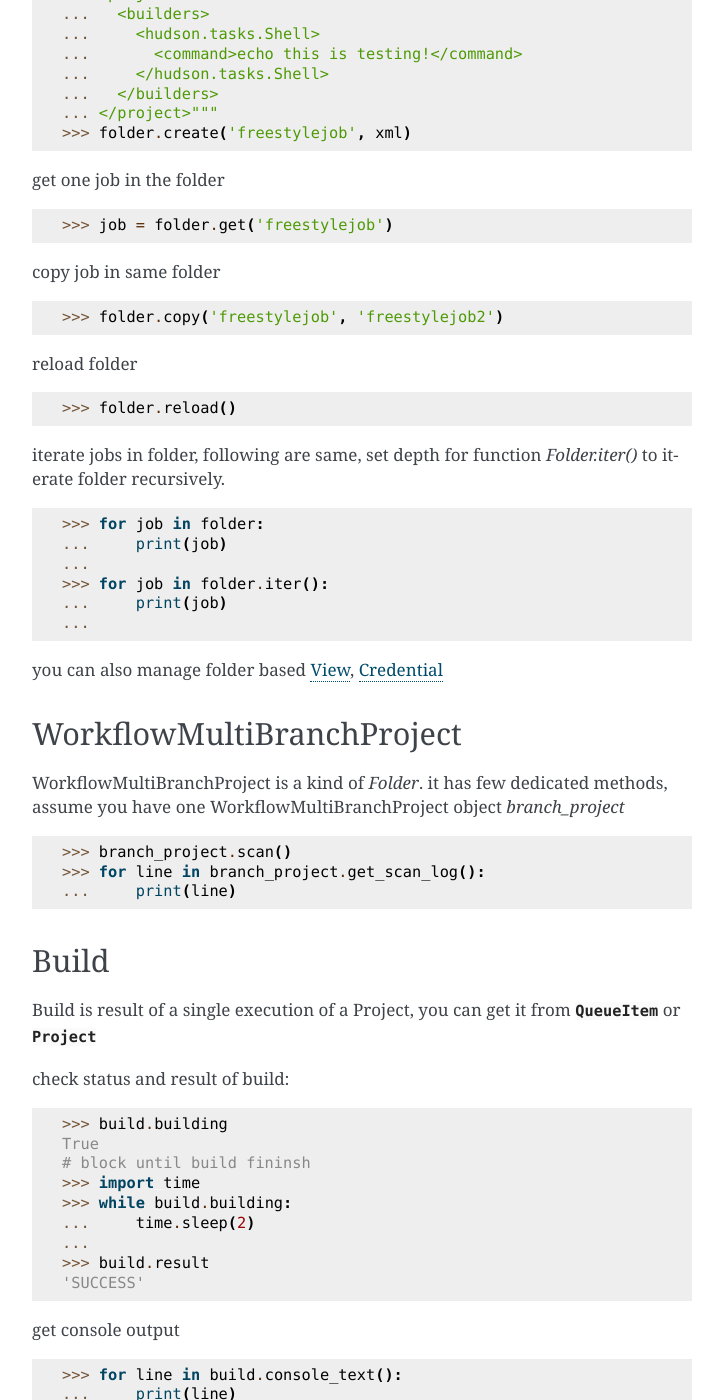
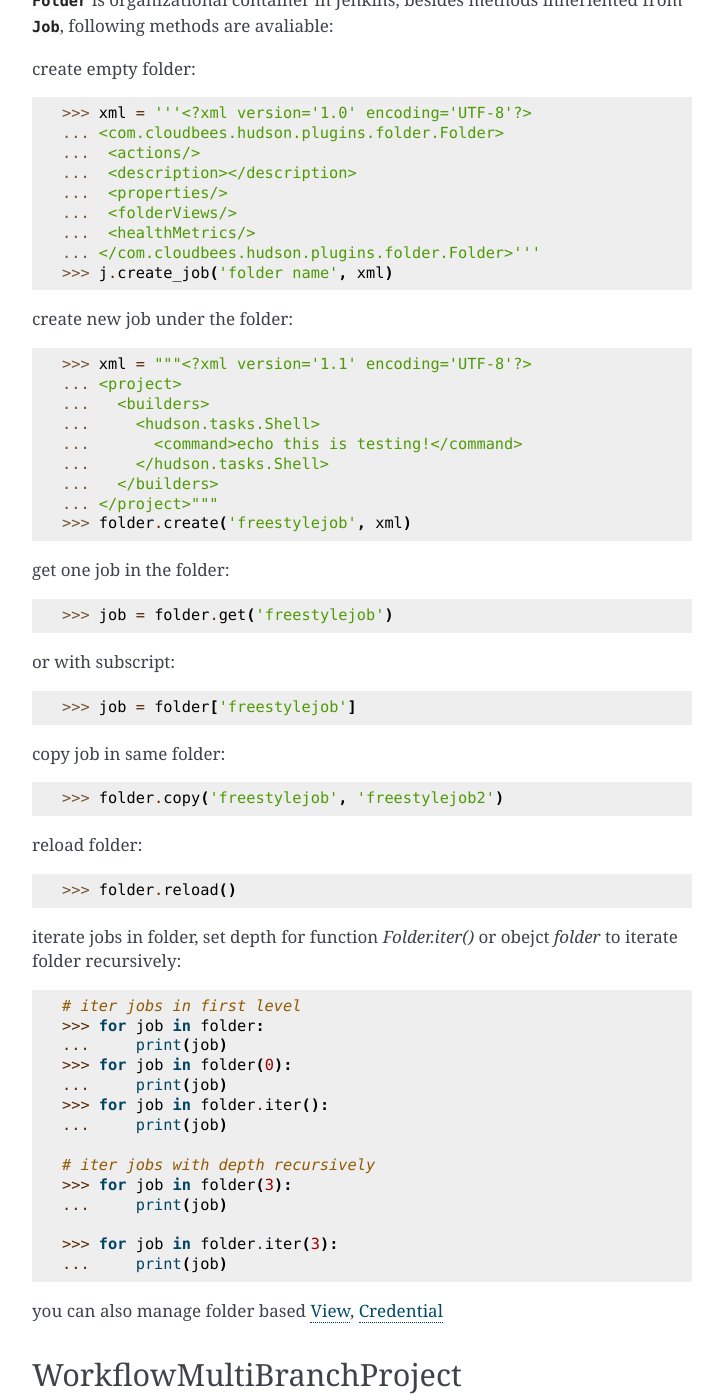
Before and after one commit to joelee2012/api4jenkins, a Sphinx documentation site: the page built from docs/source/user/example.rst, in a window 1280 px wide and 1400 px high, scrolled down 7106 px. Shown: the whole window, without its empty margins (388-1111 px from the left). Built offline with Sphinx 7.4.7, drawn with Linux system fonts in a browser that asks for light colours; pages that are not in the unit, such as notebooks, are missing from menus; some of the changed text lies outside the part shown.

Commit message:
- Support save artifacts as zip or only one file. - Support pythonic way to iterate jenkins and folder with depth.

```diff
--- a/api4jenkins/__version__.py
+++ b/api4jenkins/__version__.py
@@ -1,5 +1,5 @@
 # -*- coding: utf-8 -*-
-__version__ = '1.2'
+__version__ = '1.3'
 __title__ = 'api4jenkins'
 __description__ = 'Jenkins REST API client'
 __url__ = 'https://github.com/joelee2012/api4jenkins'
--- a/docs/source/user/example.rst
+++ b/docs/source/user/example.rst
@@ -60,12 +60,12 @@ Then we can access attribute(**must be snake case of json key**) of Jenkins obje
     >>> j.node_description
     'the master Jenkins node
 
-Call `j.attrs` to get the attributes list of an Item
+Call `j.attrs` to get the attributes list of an Item::
 
     >>> j.attrs
     ['_class', 'mode', 'node_description', 'node_name', 'num_executors', 'description', 'quieting_down', 'slave_agent_port', 'use_crumbs', 'use_security']
 
-With Jenkins object you can manage many Items including: `Job`_, `Credential`_, `Node`_, `View`_, `Queue`_, `Plugin`_, `System`_ and so on. let's start with `Job`_ management:
+With Jenkins object you can manage many Items including: `Job`_, `Credential`_, `Node`_, `View`_, `Queue`_, `Plugin`_, `System`_ and so on. let's start with `Job`_ management::
 
 create job with `j.create_job()`:
 
@@ -79,13 +79,16 @@ create job with `j.create_job()`:
     ... </project>"""
     >>> j.create_job('freestylejob', xml)
 
-once job is created, we can get it by call `j.get_job()` which will return a :class:`Job <api4jenkins.job.Job>` object.
+once job is created, we can get it by call `j.get_job()` or by subscript `j['freestylejob']` which will return a :class:`Job <api4jenkins.job.Job>` object::
 
     >>> job = j.get_job('freestylejob')
     >>> print(job)
     <FreeStyleProject: http://127.0.0.1:8080/job/freestylejob/>
 
-now let's copy a new job and delete new:
+    # optional you can get job by accessing j['freestylejob']
+    >>> job = j['freestylejob']
+
+now let's copy a new job and delete new::
 
     >>> j.copy_job('freestylejob', 'dump-freestylejob')
     >>> dump_job = j.get_job('dump-freestylejob')
@@ -96,7 +99,7 @@ now let's copy a new job and delete new:
     >>> print(dump_job)
     None
 
-call `j.build_job()` to trigger job to build if it is buildable, it will return a :class:`QueueItem <api4jenkins.queue.QueueItem>` which can be used for retriving the :class:`Build <api4jenkins.build.Build>`.
+call `j.build_job()` to trigger job to build if it is buildable, it will return a :class:`QueueItem <api4jenkins.queue.QueueItem>` which can be used for retriving the :class:`Build <api4jenkins.build.Build>`::
 
     >>> item = j.build_job('freestylejob')
     >>> import time
@@ -125,9 +128,25 @@ build with parameters is supported too::
 
     >>> item = j.build_job('freestylejob', arg1='string1', arg2='string2')
 
-it's also possiable to iterate jobs of Jenkins, default depth is 0 which means to iterate jobs in first level::
+it's also possiable to iterate jobs of Jenkins,  iterate jobs in first level::
 
+    # call function straightforward
     >>> for job in j.iter_jobs():
+    ...     print(job)
+
+    # or pythonic
+    >>> for job in j:
+    ...     print(job)
+
+    >>> for job in j(0):
+    ...     print(job)
+
+or iterate with depth ::
+
+    >>> for job in j.iter_jobs(3):
+    ...     print(job)
+
+    >>> for job in j(3):
     ...     print(job)
 
 
@@ -312,26 +331,38 @@ create new job under the folder:
     ... </project>"""
     >>> folder.create('freestylejob', xml)
 
-get one job in the folder
+get one job in the folder::
 
     >>> job = folder.get('freestylejob')
 
-copy job in same folder
+or with subscript::
+
+    >>> job = folder['freestylejob']
+
+copy job in same folder::
 
     >>> folder.copy('freestylejob', 'freestylejob2')
 
-reload folder
+reload folder::
 
     >>> folder.reload()
 
-iterate jobs in folder, following are same, set depth for function `Folder.iter()` to iterate folder recursively.
+iterate jobs in folder, set depth for function `Folder.iter()` or obejct `folder` to iterate folder recursively::
 
+    # iter jobs in first level
     >>> for job in folder:
     ...     print(job)
-    ...
+    >>> for job in folder(0):
+    ...     print(job)
     >>> for job in folder.iter():
     ...     print(job)
-    ...
+
+    # iter jobs with depth recursively
+    >>> for job in folder(3):
+    ...     print(job)
+
+    >>> for job in folder.iter(3):
+    ...     print(job)
 
 you can also manage folder based `View`_, `Credential`_
 
```
Also changed, not shown: HISTORY.md (+5 -0 lines), README.md (+2 -11 lines), api4jenkins/__init__.py (+14 -5 lines), 8 other files.
